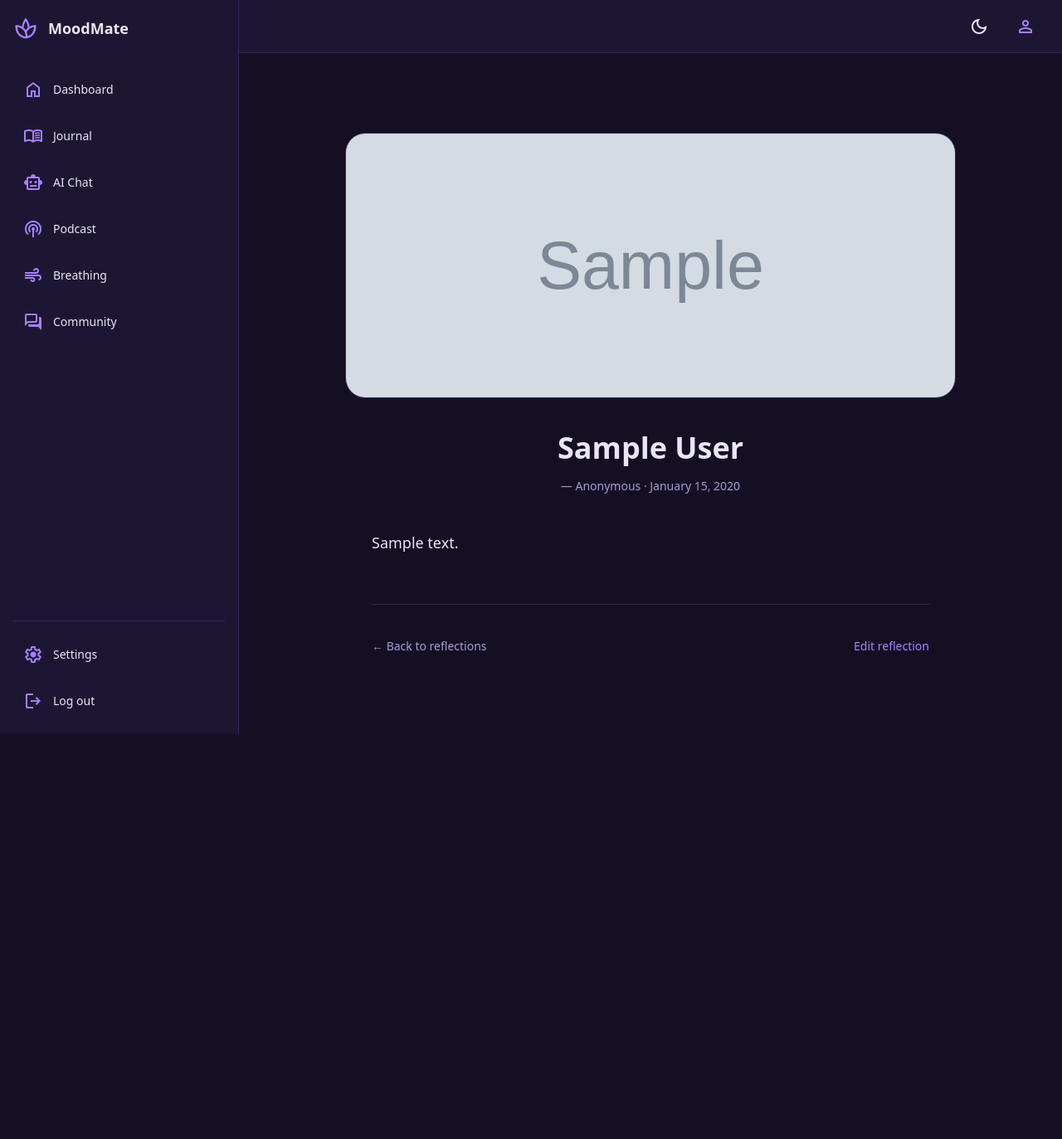
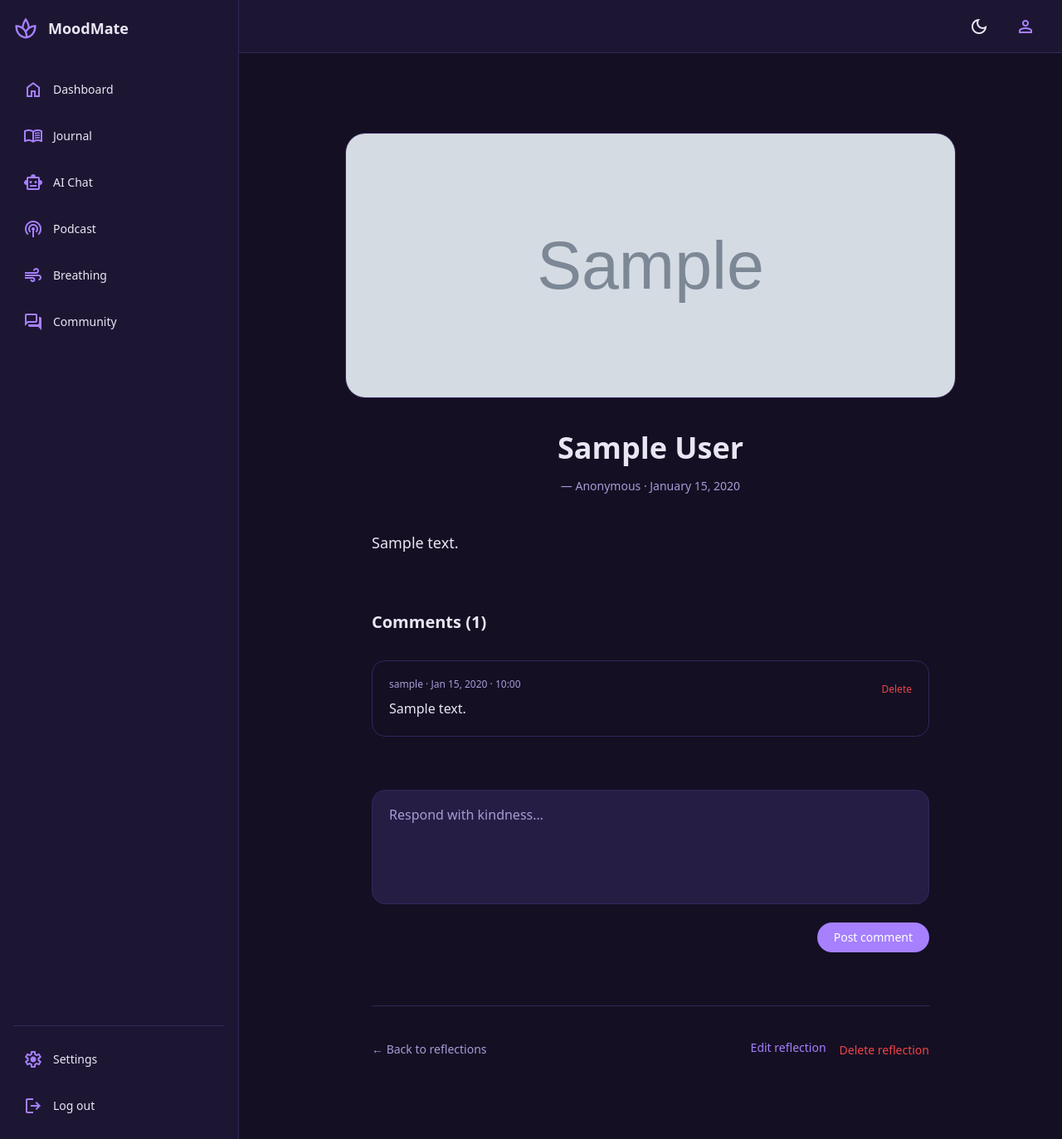
Before and after one commit to sujitaregmi777/TechNova, a Django app: page /reflections/1/ in a window 1280 px wide. Shown: the whole page at 83% size. Before the commit the page ends 885 px from the top, so only its background shows below. Run offline with Django 5.2, Linux system fonts and the light colour scheme; a user stored in the database is signed in; tables that the repository leaves empty hold one stand-in row (values such as "Sample post"); grey boxes marked "Sample" are stand-in pictures; some libraries are stand-ins or nearby versions.

Commit message:
feat: implement comment deletion

```diff
--- a/accounts/models.py
+++ b/accounts/models.py
@@ -73,12 +73,30 @@ class Reflection(models.Model):
     def display_name(self):
         return "Anonymous" if self.is_anonymous else self.author.username
 
-
-
 class Comment(models.Model):
-    author = models.ForeignKey(User, on_delete=models.CASCADE)
     reflection = models.ForeignKey(
-        Reflection, on_delete=models.CASCADE, related_name="comments"
+        Reflection,
+        on_delete=models.CASCADE,
+        related_name="comments"
+    )
+    author = models.ForeignKey(
+        User,
+        on_delete=models.CASCADE
     )
     content = models.TextField()
     created_at = models.DateTimeField(auto_now_add=True)
+
+    def __str__(self):
+        return f"Comment by {self.author} on {self.reflection}"
+
+class UserStreak(models.Model):
+    user = models.OneToOneField(
+        settings.AUTH_USER_MODEL,
+        on_delete=models.CASCADE
+    )
+    current_streak = models.PositiveIntegerField(default=0)
+    last_checkin = models.DateField(null=True, blank=True)
+    longest_streak = models.PositiveIntegerField(default=0)
+
+    def __str__(self):
+        return f"{self.user} – {self.current_streak} days"
--- a/accounts/templates/accounts/blog/reflection_detail.html
+++ b/accounts/templates/accounts/blog/reflection_detail.html
@@ -2,7 +2,7 @@
 {% block title %}{{ reflection.title }} · MoodMate{% endblock %}
 
 {% block content %}
-<div class="max-w-3xl mx-auto px-4 py-16 space-y-14">
+<div class="max-w-3xl mx-auto px-4 py-16 space-y-16">
 
   <!-- ARTICLE -->
   <article class="space-y-10">
@@ -38,6 +38,99 @@
 
   </article>
 
+  <!-- COMMENTS -->
+  <section class="max-w-2xl mx-auto space-y-8">
+
+    <h2 class="text-xl font-semibold">
+      Comments ({{ reflection.comments.count }})
+    </h2>
+
+{% for comment in reflection.comments.all %}
+  <div class="p-5 rounded-2xl border border-[var(--border)] flex justify-between gap-4">
+
+    <!-- Comment content -->
+    <div>
+      <p class="text-xs text-[var(--muted)] mb-2">
+        {{ comment.author.username }} ·
+        {{ comment.created_at|date:"M d, Y · H:i" }}
+      </p>
+      <p class="text-base leading-relaxed">
+        {{ comment.content }}
+      </p>
+    </div>
+
+    <!-- Delete button (only author sees this) -->
+    {% if comment.author == user %}
+      <form method="post" action="{% url 'delete_comment' comment.id %}">
+        {% csrf_token %}
+        <button
+          type="submit"
+          class="text-xs text-red-500 hover:underline">
+          Delete
+        </button>
+      </form>
+    {% endif %}
+
+  </div>
+{% empty %}
+  <p class="text-sm text-[var(--muted)]">
+    No comments yet. Be the first to respond kindly 🌱
+  </p>
+{% endfor %}
+
+
+  </section>
+
+  <!-- ADD COMMENT -->
+  {% if user.is_authenticated %}
+  <section class="max-w-2xl mx-auto space-y-4">
+
+    <form method="post" action="{% url 'add_comment' reflection.id %}">
+      {% csrf_token %}
+
+      <textarea
+        name="content"
+        rows="4"
+        id="comment-content"
+        placeholder="Respond with kindness…"
+        spellcheck="false"
+        class="w-full min-h-[8rem]
+               rounded-2xl
+               bg-[var(--surface-alt)]
+               border border-[var(--border)]
+               px-5 py-4
+               text-base text-[var(--text)]
+               placeholder-[var(--muted)]
+               leading-relaxed
+               resize-none
+               focus:outline-none
+               focus:border-[var(--primary)]
+               focus:ring-2 focus:ring-[var(--primary)/20]
+               transition"
+        style="caret-color: var(--primary);"
+      >{{ form.content.value|default_if_none:"" }}</textarea>
+
+      <div class="flex justify-end mt-4">
+        <button
+          type="submit"
+          class="px-5 py-2 rounded-full
+                 text-sm font-medium
+                 bg-[var(--primary)]
+                 text-white hover:opacity-90">
+          Post comment
+        </button>
+      </div>
+    </form>
+
+  </section>
+  {% else %}
+    <p class="text-center text-sm text-[var(--muted)]">
+      Please <a href="{% url 'login' %}" class="underline">log in</a> to leave a comment.
+    </p>
+  {% endif %}
+
+
+
   <!-- ACTIONS -->
   <div
     class="max-w-2xl mx-auto
@@ -48,12 +141,24 @@
        class="text-sm text-[var(--muted)] hover:underline">
       ← Back to reflections
     </a>
+{% if user == reflection.author %}
+  <div class="flex gap-4">
 
-    {% if user == reflection.author %}
     <a href="{% url 'edit_reflection' reflection.id %}"
        class="text-sm font-medium text-[var(--primary)] hover:underline">
       Edit reflection
     </a>
+
+    <form method="post" action="{% url 'delete_reflection' reflection.id %}">
+      {% csrf_token %}
+      <button
+        type="submit"
+        class="text-sm text-red-500 hover:underline">
+        Delete reflection
+      </button>
+    </form>
+
+  </div>
 {% endif %}
 
   </div>
--- a/accounts/urls.py
+++ b/accounts/urls.py
@@ -42,6 +42,8 @@ urlpatterns = [
         ),
         name="password_reset_complete"
     ),
+    path("comments/<int:pk>/delete/",views.delete_comment,name="delete_comment"),
+
     path("set-mood/", views.set_mood, name="set_mood"),
     path("breathing/", views.breathing, name="breathing"),
     path("reflections/", views.reflections_list, name="reflections_list"),
@@ -52,6 +54,9 @@ urlpatterns = [
     path("explore/", views.explore, name="explore"),
     path("read/<int:pk>/", views.article_detail, name="article_detail"),
     path("blogs/", views.blogs, name="blogs"),
+    path("reflections/<int:pk>/delete/",views.delete_reflection,name="delete_reflection"),
+
+
 
 
 
--- a/accounts/utils.py
+++ b/accounts/utils.py
@@ -20,3 +20,27 @@ def check_content(text):
         return "soft"
 
     return "ok"
+
+from django.utils import timezone
+from datetime import timedelta
+from .models import UserStreak
+
+def update_streak(user):
+    today = timezone.now().date()
+    streak, _ = UserStreak.objects.get_or_create(user=user)
+
+    if streak.last_checkin == today:
+        return streak  # already counted today
+
+    if streak.last_checkin == today - timedelta(days=1):
+        streak.current_streak += 1
+    else:
+        streak.current_streak = 1
+
+    streak.last_checkin = today
+    streak.longest_streak = max(
+        streak.longest_streak,
+        streak.current_streak
+    )
+    streak.save()
+    return streak
--- a/accounts/views.py
+++ b/accounts/views.py
@@ -13,8 +13,9 @@ from django.http import JsonResponse
 from django.views.decorators.csrf import csrf_exempt
 from .models import Reflection
 from .forms import ReflectionForm, CommentForm
-from .utils import check_content
-from .models import Article
+from .utils import check_content,update_streak
+from .models import Article, Comment
+
 
 
 def generate_otp():
@@ -163,8 +164,6 @@ def login_view(request):
 
     return render(request, "accounts/login.html")
 
-
-
 def guest_login(request):
     username = f"guest_{uuid.uuid4().hex[:10]}"
 
@@ -182,7 +181,14 @@ def guest_login(request):
 
 @login_required
 def dashboard(request):
-    return render (request, "accounts/dashboard.html")
+    streak = None
+    if request.user.is_authenticated:
+        streak = getattr(request.user, "userstreak", None)
+
+    return render(request, "accounts/dashboard.html", {
+        "streak": streak
+    })
+
 
 def index(request):
     reviews = [
@@ -242,10 +248,13 @@ def reflections_list(request):
         "reflections": reflections
     })
 
+@login_required
 def reflection_detail(request, pk):
     reflection = get_object_or_404(Reflection, pk=pk)
+
     return render(request, "accounts/blog/reflection_detail.html", {
-        "reflection": reflection
+        "reflection": reflection,
+        "form": CommentForm()
     })
 
 
@@ -295,30 +304,35 @@ def edit_reflection(request, pk):
     })
 
 
-
 @login_required
 def add_comment(request, pk):
+
     reflection = get_object_or_404(Reflection, pk=pk)
 
     if request.method == "POST":
         form = CommentForm(request.POST)
         if form.is_valid():
-            check = check_content(form.cleaned_data["content"])
+            content = form.cleaned_data["content"]
+            print("🔥 COMMENT FORM SUBMITTED")
+
+            check = check_content(content)
+            print("✅ BEFORE CHECK")
+
+
 
             if check == "hard":
                 messages.error(request, "This comment contains harmful language.")
-                return redirect("reflections_list")
+                return redirect("reflection_detail", pk=pk)
 
             if check == "soft":
                 messages.warning(request, "Please keep responses supportive.")
-                return redirect("reflections_list")
 
             comment = form.save(commit=False)
             comment.author = request.user
             comment.reflection = reflection
             comment.save()
 
-    return redirect("reflections_list")
+    return redirect("reflection_detail", pk=pk)
 
 def explore(request):
     articles = Article.objects.order_by("-created_at")
@@ -347,3 +361,38 @@ def blogs(request):
             "reflections": reflections,
         }
     )
+
+@login_required
+def delete_comment(request, pk):
+    comment = get_object_or_404(Comment, pk=pk)
+
+    # permission check
+    if comment.author != request.user:
+        messages.error(request, "You cannot delete this comment.")
+        return redirect("reflection_detail", pk=comment.reflection.id)
+
+    if request.method == "POST":
+        reflection_id = comment.reflection.id
+        comment.delete()
+        messages.success(request, "Comment deleted.")
+        return redirect("reflection_detail", pk=reflection_id)
+
+
+    return redirect("reflection_detail", pk=comment.reflection.id)
+
+@login_required
+def delete_reflection(request, pk):
+    reflection = get_object_or_404(Reflection, pk=pk)
+
+    # Permission check
+    if reflection.author != request.user:
+        messages.error(request, "You cannot delete this reflection.")
+        return redirect("reflection_detail", pk=pk)
+
+    if request.method == "POST":
+        reflection.delete()
+        messages.success(request, "Reflection deleted.")
+        return redirect("reflections_list")
+
+    # Safety fallback
+    return redirect("reflection_detail", pk=pk)
```
Also changed, not shown: accounts/signals.py (+11 -0 lines), accounts/templates/accounts/dashboard.html (+17 -3 lines). Lines whose indentation alone changed are shown as unchanged.
